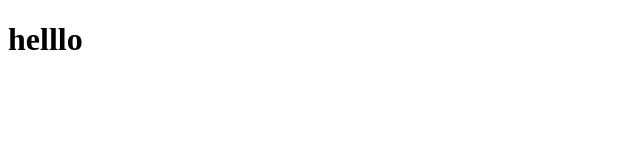
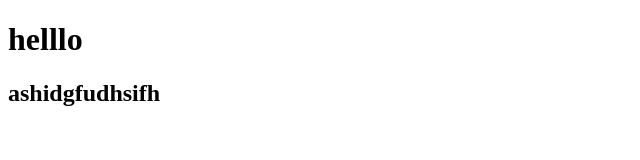
Before and after one commit to johongirhasanov0550-commits/Git-Learning, a plain HTML site: page about.html in a window 1280 px wide. Shown: the whole page, without its empty margins (0-640 px from the left). Drawn offline with Linux system fonts and the light colour scheme.

Commit message:
add sndfh

```diff
--- a/about.html
+++ b/about.html
@@ -7,5 +7,6 @@
 </head>
 <body>
     <h1>helllo</h1>
+    <h2>ashidgfudhsifh</h2>
 </body>
 </html>
```
